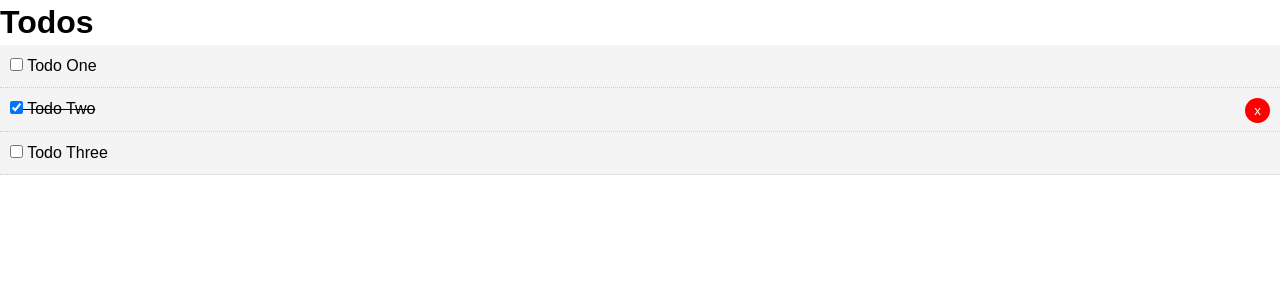
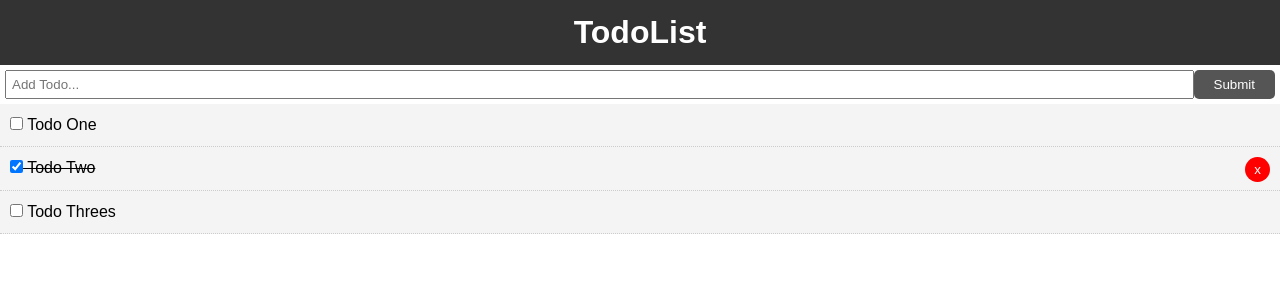
Before and after one commit to Sendii/vue-cli, a Vue app: page / in a window 1280 px wide. Shown: the top 300 px of the page. Built offline with nearby package versions, Linux system fonts and the light colour scheme.

Commit message:
add component addtodo

```diff
--- a/src/App.vue
+++ b/src/App.vue
@@ -1,16 +1,22 @@
 <template>
 <div id="app">
+  <Header />
+  <AddTodo />
   <Todos :p_todos="todos" @emDelTodo2="deleteTodo"/>
 </div>
 </template>
 
 <script>
 import Todos from './components/Todos'
+import Header from './components/layouts/Header'
+import AddTodo from './components/layouts/AddTodo'
 
   export default {
     name: 'App',
     components: {
-      Todos
+      Todos,
+      Header,
+      AddTodo
     },
     data(){
       return {
@@ -27,7 +33,7 @@ import Todos from './components/Todos'
         },
         {
           id: 3,
-          title: 'Todo Three',
+          title: 'Todo Threes',
           completed: false
         }
         ]
--- a/src/components/TodoItem.vue
+++ b/src/components/TodoItem.vue
@@ -20,7 +20,7 @@
 		},
 		methods: {
 			markComplete(){
-				this.todoLocal.completed = !this.todoLocal.completed
+				this.todoLocal.completed = (this.todoLocal.completed ? false : true)
 			}
 		}
 	}
--- a/src/components/Todos.vue
+++ b/src/components/Todos.vue
@@ -1,6 +1,5 @@
 <template>
 	<div>
-		<h1>Todos</h1>
 		<div v-for="(todo, index) in p_todos" :key="index">
 			<TodoItem :todos="todo" @emDelTodo="$emit('emDelTodo2', todo.id)"/>
 		</div>
--- /dev/null
+++ b/src/components/layouts/AddTodo.vue
@@ -0,0 +1,37 @@
+<template>
+	<div>
+		<form action="">
+			<input type="text" name="todo" placeholder="Add Todo...">
+			<input type="submit" value="Submit" class="btn-submit">
+		</form>
+	</div>
+</template>
+
+<script>
+	export default {
+		name: "AddTodo"
+	}
+</script>
+
+<style scoped>
+	form{
+		display: flex;
+		margin: 5px;
+	}
+	input[type="text"]{
+		flex: 10;
+		padding: 5px;
+	}
+	.btn-submit{
+		display: inline-block;
+		border: none;
+		background: #555;
+		color: #fff;
+		padding: 7px 20px;
+		cursor: pointer;
+		border-radius: 5px;
+	}
+	.btn-submit:hover{
+		background: #666;
+	}
+</style>
--- /dev/null
+++ b/src/components/layouts/Header.vue
@@ -0,0 +1,23 @@
+<template>
+	<header class="header">
+		<h1>TodoList</h1>
+	</header>
+</template>
+
+<script>
+	export default {
+		name: "Header"
+	}
+</script>
+<style scoped>
+	.header{
+		background: #333;
+		color: #fff;
+		text-align: center;
+		padding: 10px;
+	}
+	.header a{
+		color: #fff;
+		padding-right: 5px;
+	}
+</style>
```
